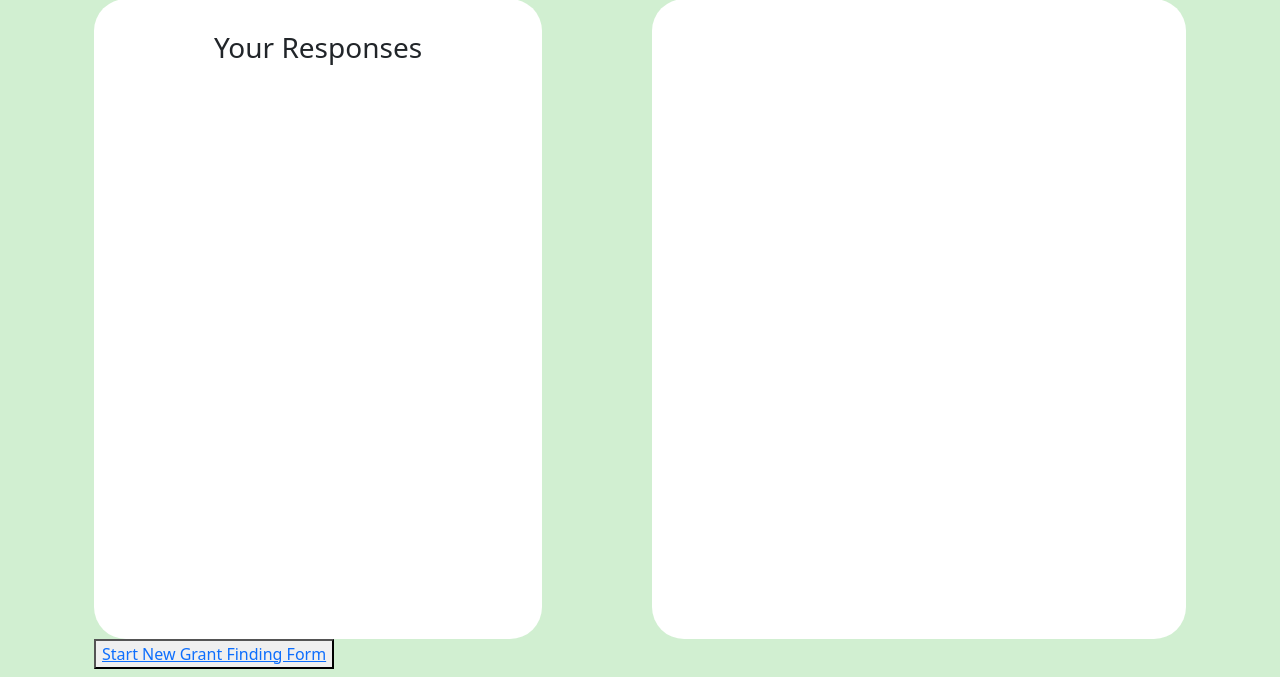
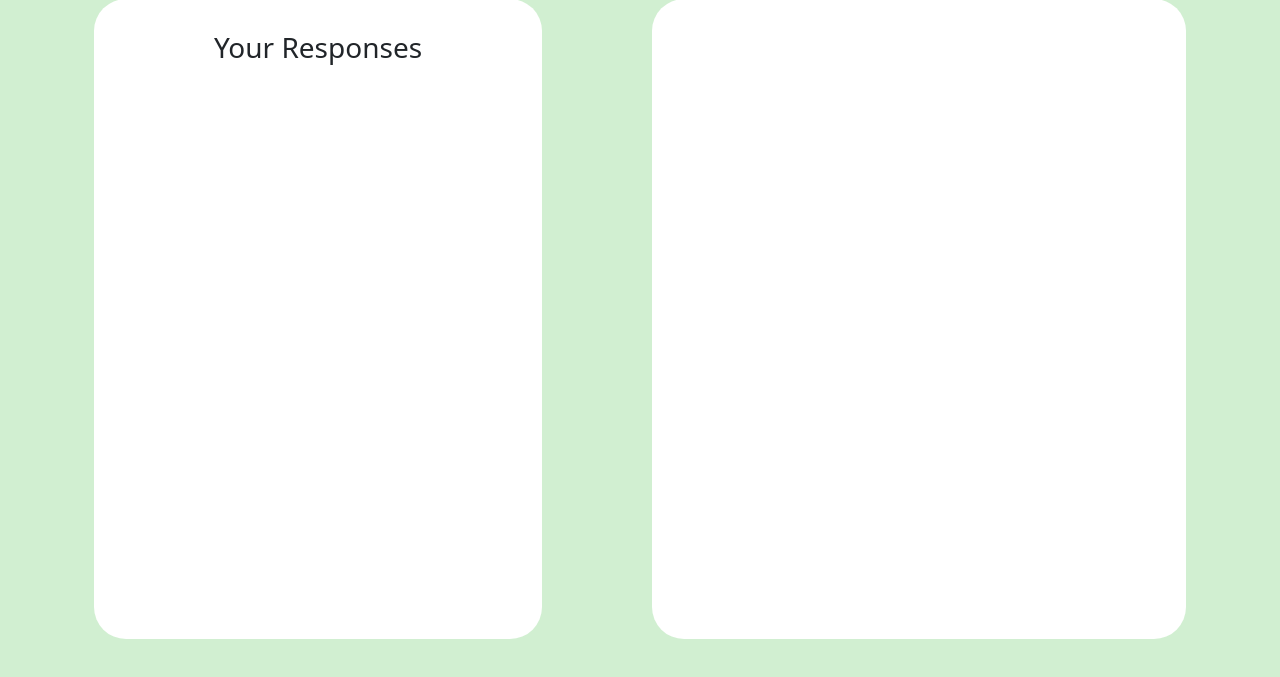
Before and after one commit to Afish3/grant-scheme-matcher, a Flask app: template templates/response.html in a window 1280 px wide. Shown: the part 123-800 px from the top of the page. Run offline with Flask 3, Linux system fonts and the light colour scheme; the template is opened without the code that fills it, so the values that code supplies are empty; some libraries are stand-ins or nearby versions.

Commit message:
app.py code cleanup

```diff
--- a/app.py
+++ b/app.py
@@ -106,8 +106,7 @@ def handle_form():
     grants_list = [int(x) for x in res.split(',')]
     session['eligible_grants'] = grants_list
 
-    responses = [(key, value) for key, value in responses_dict.items()]
-    return render_template('response.html', res=res, grants_list=grants_list, responses=responses, grant_titles=grant_titles)
+    return redirect(url_for('index'))
 
 @app.route('/restart')
 def restart():
--- a/templates/response.html
+++ b/templates/response.html
@@ -45,6 +45,5 @@ style="background-color: rgba(27, 177, 27, 0.2);"
         </div>
       </div>
     </div>
-    <button><a href="/restart">Start New Grant Finding Form</a></button>
   </div>
 {% endblock %}
```
